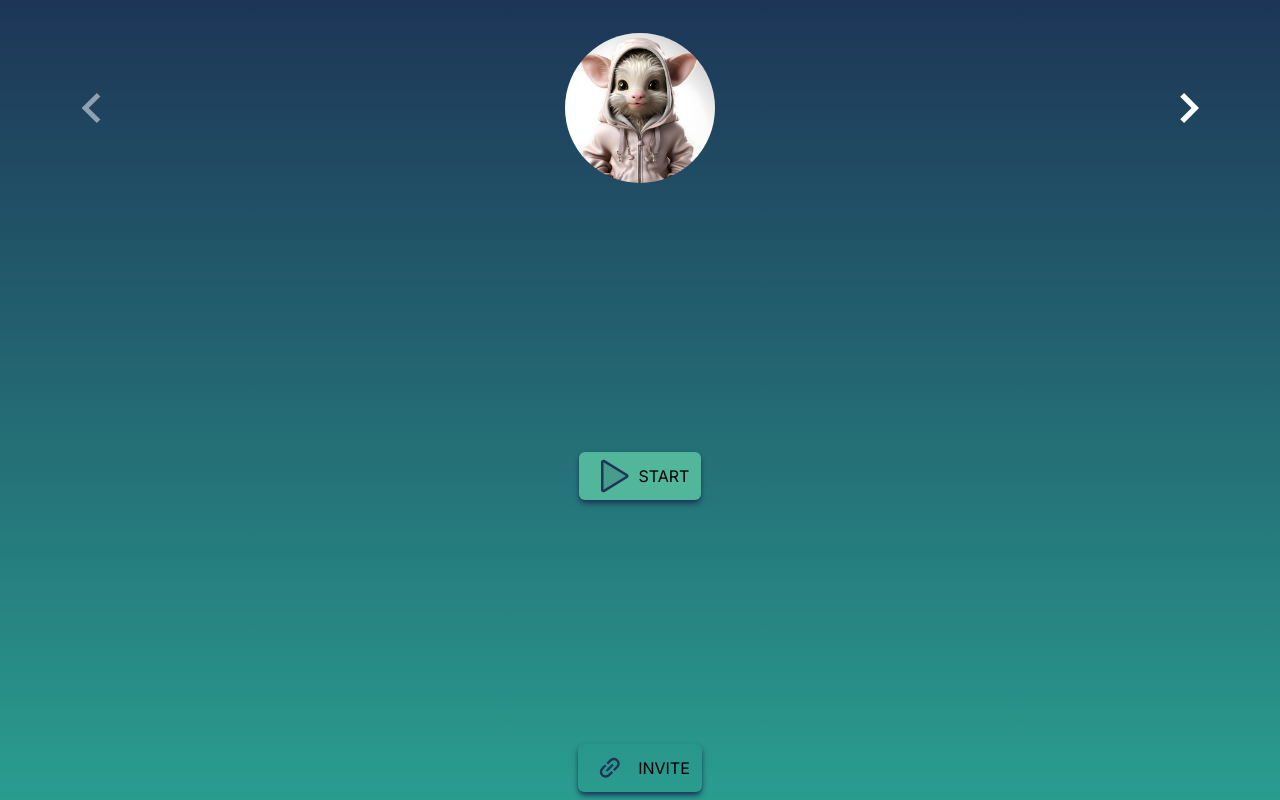
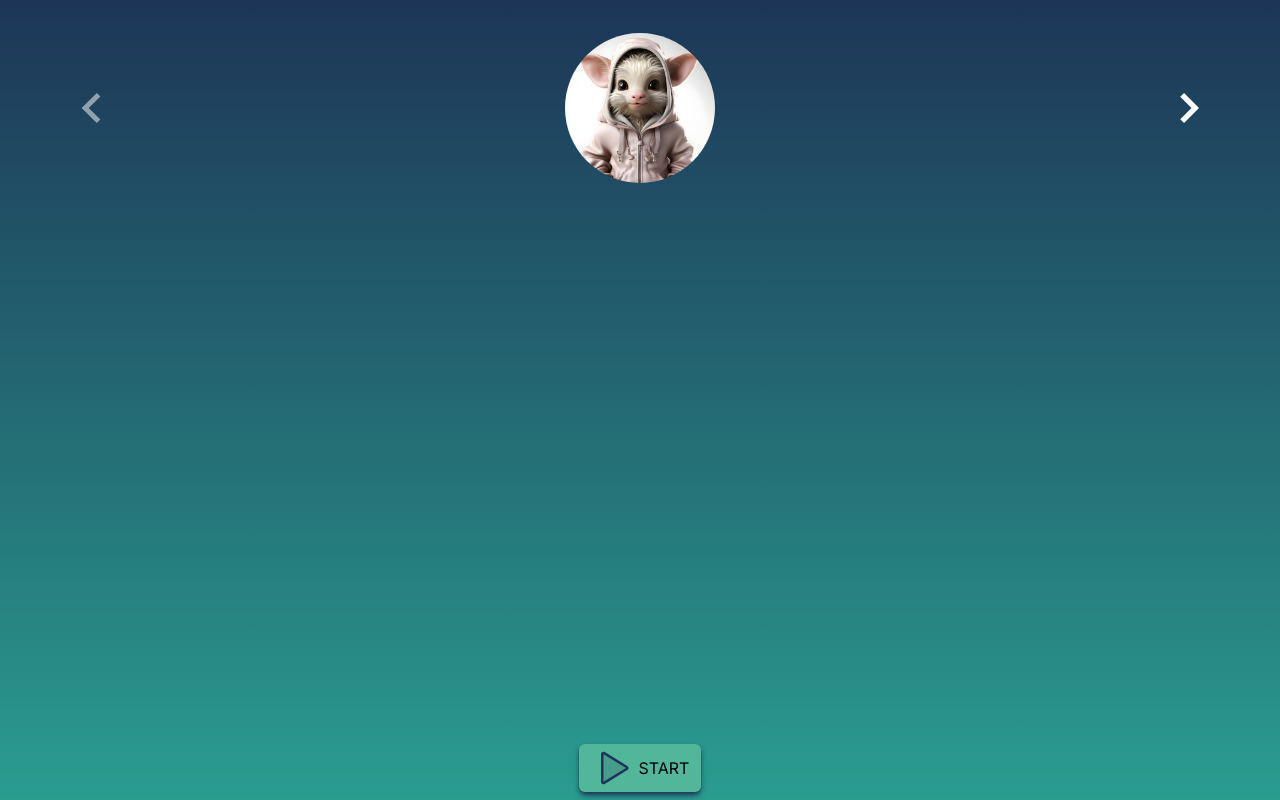
Before and after one commit to dylancobb/in-house-project, a Next.js app: page / in a window 1280 px wide. Built offline with nearby package versions, Linux system fonts and the light colour scheme.

Commit message:
Finish InviteButton compnent, remove from page.tsx

```diff
--- a/app/components/Button/InviteButton.tsx
+++ b/app/components/Button/InviteButton.tsx
@@ -4,7 +4,7 @@ import icon from './link.svg';
 
 const InviteButton = () => {
   return (
-    <button className="flex items-center gap-2 py-1 px-3 h-15 w-50 light_blue rounded-md shadow-md shadow-dark_blue">
+    <button className="flex items-center gap-2 py-1 px-3 h-15 w-50 light_blue rounded-md shadow-md bg-light_blue shadow-dark_blue">
       <Image src={icon} alt="arrow icon" height={40} width={40} />
       INVITE
     </button>
--- a/app/page.tsx
+++ b/app/page.tsx
@@ -3,7 +3,6 @@
 import StartButton from './components/Button/StartButton';
 import AvatarSlider from './components/AvatarSlider/AvatarSlider';
 import { useState } from 'react';
-import InviteButton from './components/Button/InviteButton';
 
 export default function Home() {
   const [currentAvatar, setCurrentAvatar] = useState('');
@@ -12,7 +11,6 @@ export default function Home() {
     <main className="flex min-h-screen flex-col items-center justify-between p-2">
       <AvatarSlider setCurrentAvatar={setCurrentAvatar} />
       <StartButton currentAvatar={currentAvatar} />
-      <InviteButton />
     </main>
   );
 }
--- a/tailwind.config.ts
+++ b/tailwind.config.ts
@@ -11,7 +11,7 @@ const config: Config = {
       dark_green: '#2A9D8F',
       green: '#52B69A',
       dark_blue: '#1D3557',
-      light_blue: '#1D3557',
+      light_blue: '#457B9D',
       white: '#EDF6F9',
       orange: '#FB8500',
     },
```
